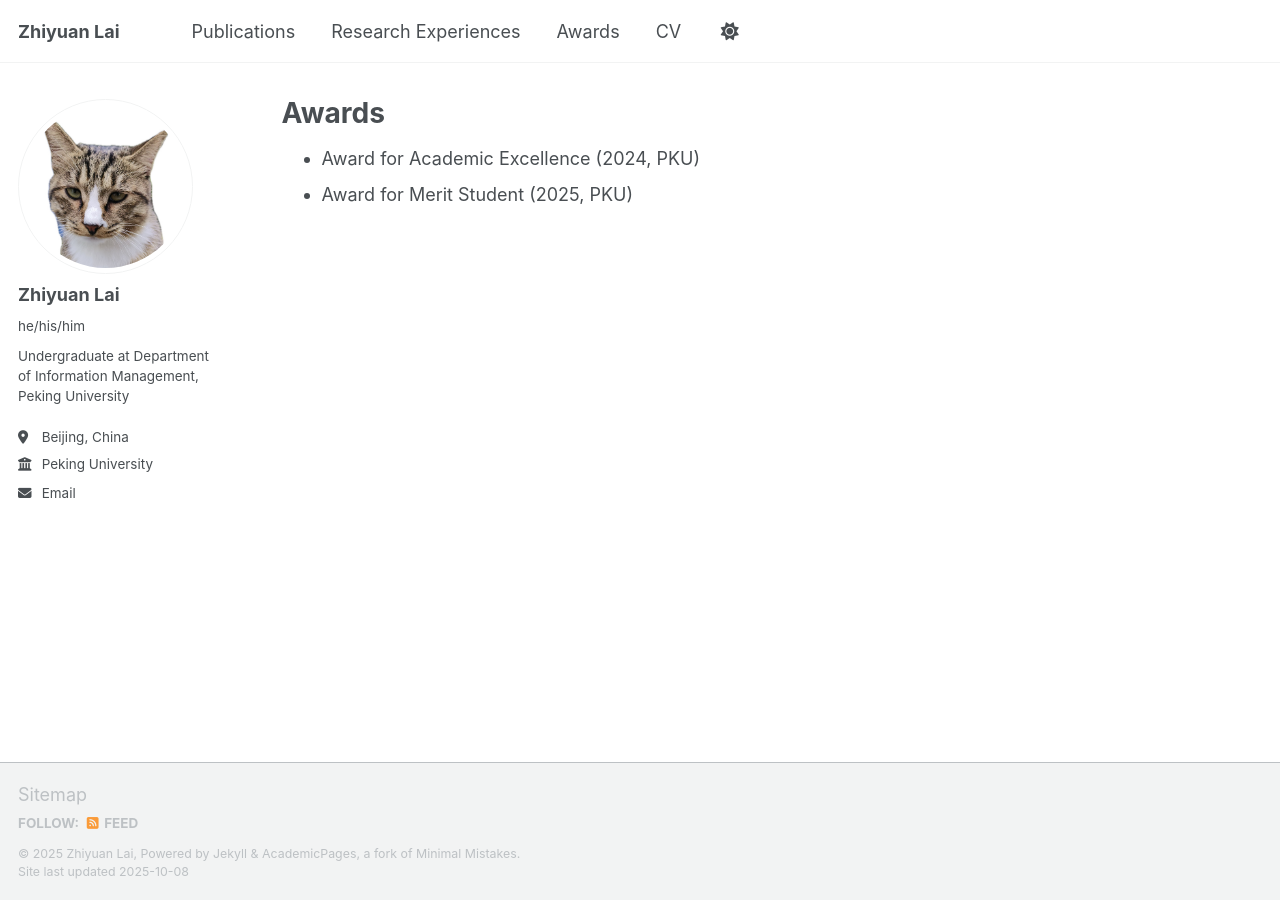
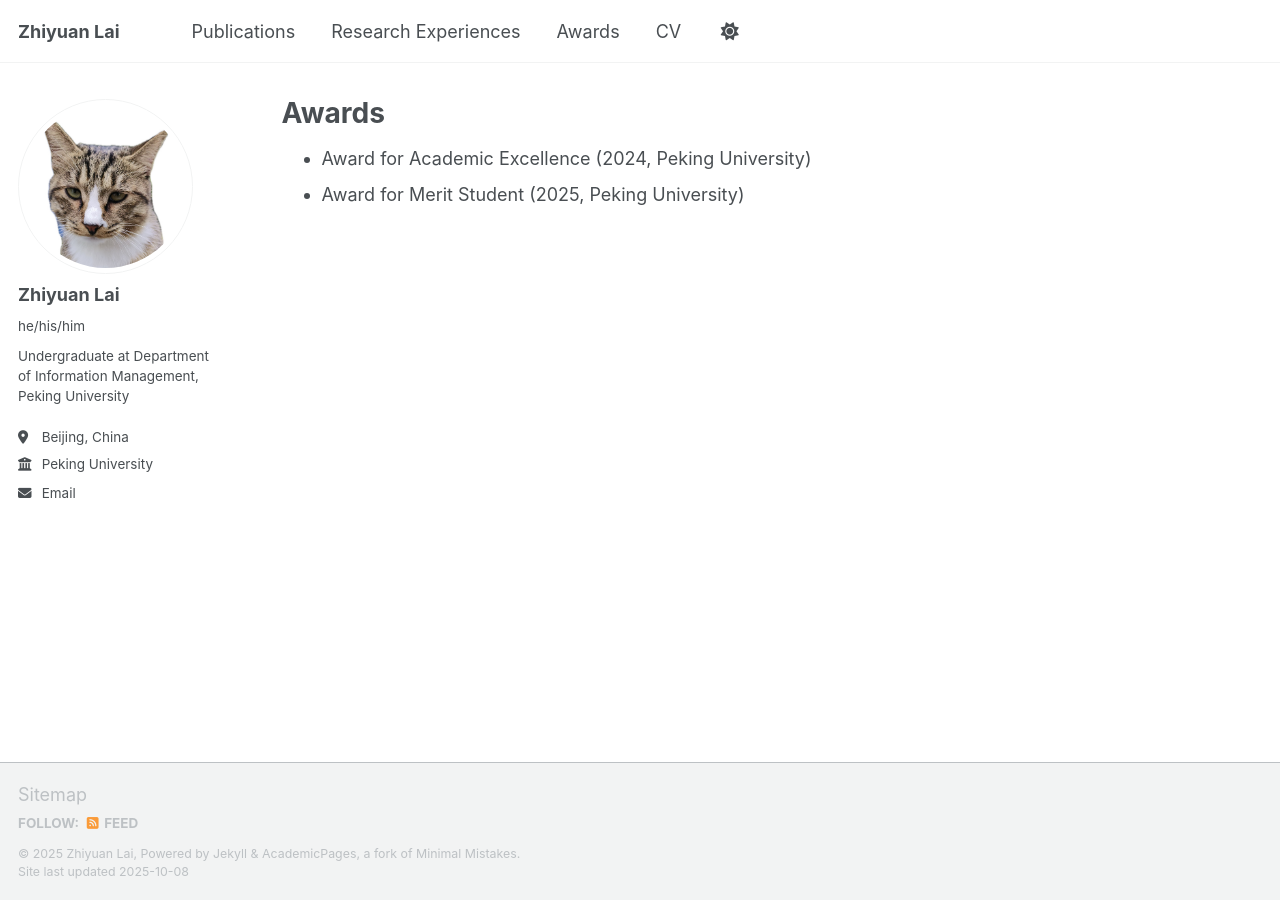
Before and after one commit to itsleol/itsleol.github.io, a Jekyll site: the page built from _pages/awards.md, in a window 1280 px wide. Built offline with Jekyll 4.4.1, drawn with Linux system fonts in a browser that asks for light colours; a script that is not in the unit is left out.

Commit message:
Update awards.md

```diff
--- a/_pages/awards.md
+++ b/_pages/awards.md
@@ -9,5 +9,5 @@ redirect_from:
 
 {% include base_path %}
 
-* Award for Academic Excellence (2024, PKU)
-* Award for Merit Student (2025, PKU)
+* Award for Academic Excellence (2024, Peking University)
+* Award for Merit Student (2025, Peking University)
```
